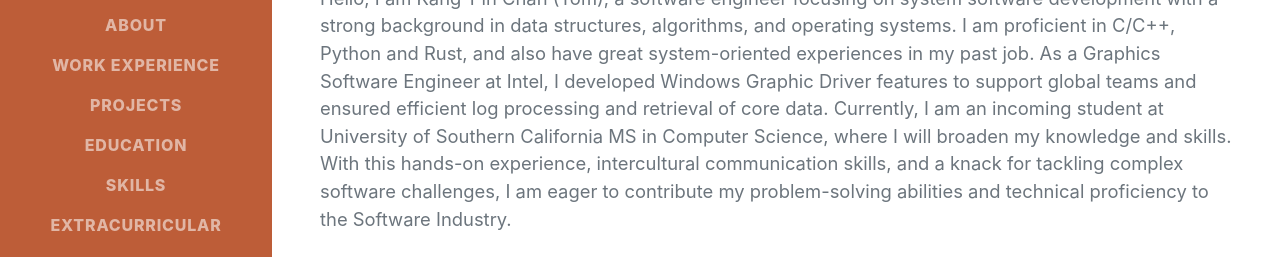
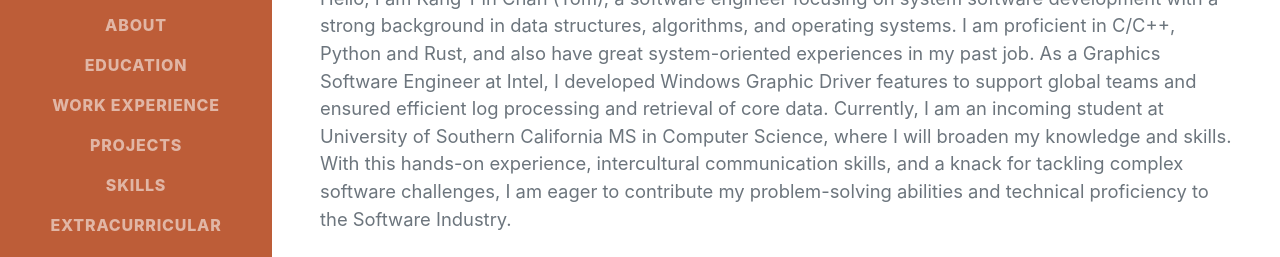
Before and after one commit to jhan1998/jhan1998-profile, a plain HTML site: page index.html in a window 1280 px wide. Shown: the part 329-586 px from the top of the page. Drawn offline with nearby package versions, Linux system fonts and the light colour scheme; a web font is replaced by a local one.

Commit message:
Update index.html

```diff
--- a/index.html
+++ b/index.html
@@ -34,10 +34,10 @@
         <div class="collapse navbar-collapse" id="navbarResponsive">
             <ul class="navbar-nav">
                 <li class="nav-item"><a class="nav-link js-scroll-trigger" href="#about">About</a></li>
-                <li class="nav-item"><a class="nav-link js-scroll-trigger" href="#education">Work Experience</a>
+                <li class="nav-item"><a class="nav-link js-scroll-trigger" href="#education">Education</a>
                 </li>
+                <li class="nav-item"><a class="nav-link js-scroll-trigger" href="#Work-Experience">Work Experience</a></li>
                 <li class="nav-item"><a class="nav-link js-scroll-trigger" href="#projects">Projects</a></li>
-                <li class="nav-item"><a class="nav-link js-scroll-trigger" href="#Work-Experience">Education</a></li>
                 <li class="nav-item"><a class="nav-link js-scroll-trigger" href="#skills">Skills</a></li>
                 <li class="nav-item"><a class="nav-link js-scroll-trigger" href="#extracurricular">Extracurricular</a>
                 </li>
```
